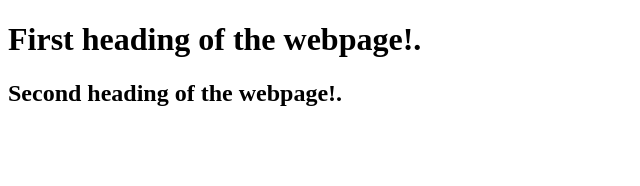
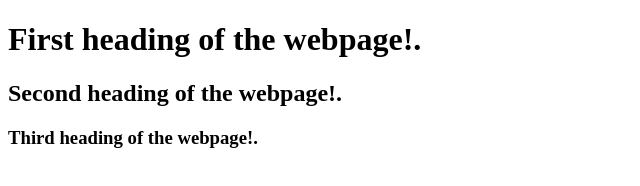
Before and after one commit to shangharsh/FirstRepo, a plain HTML site: page index.html in a window 1280 px wide. Shown: the whole page, without its empty margins (0-640 px from the left). Drawn offline with Linux system fonts and the light colour scheme.

Commit message:
added heading3

```diff
--- a/index.html
+++ b/index.html
@@ -8,5 +8,6 @@
 <body>
     <h1>First heading of the webpage!.</h1>
     <h2>Second heading of the webpage!.</h2>
+    <h3>Third heading of the webpage!.</h3>
 </body>
 </html>
```
